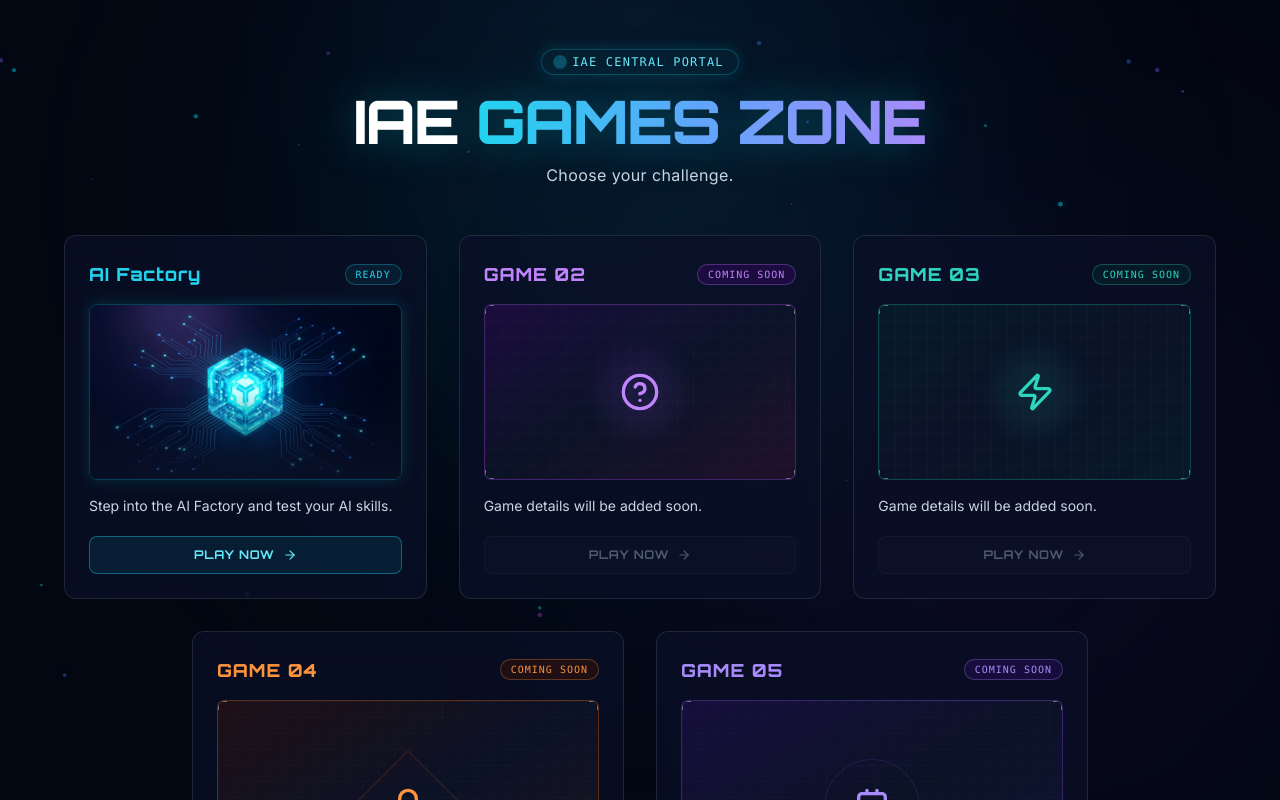
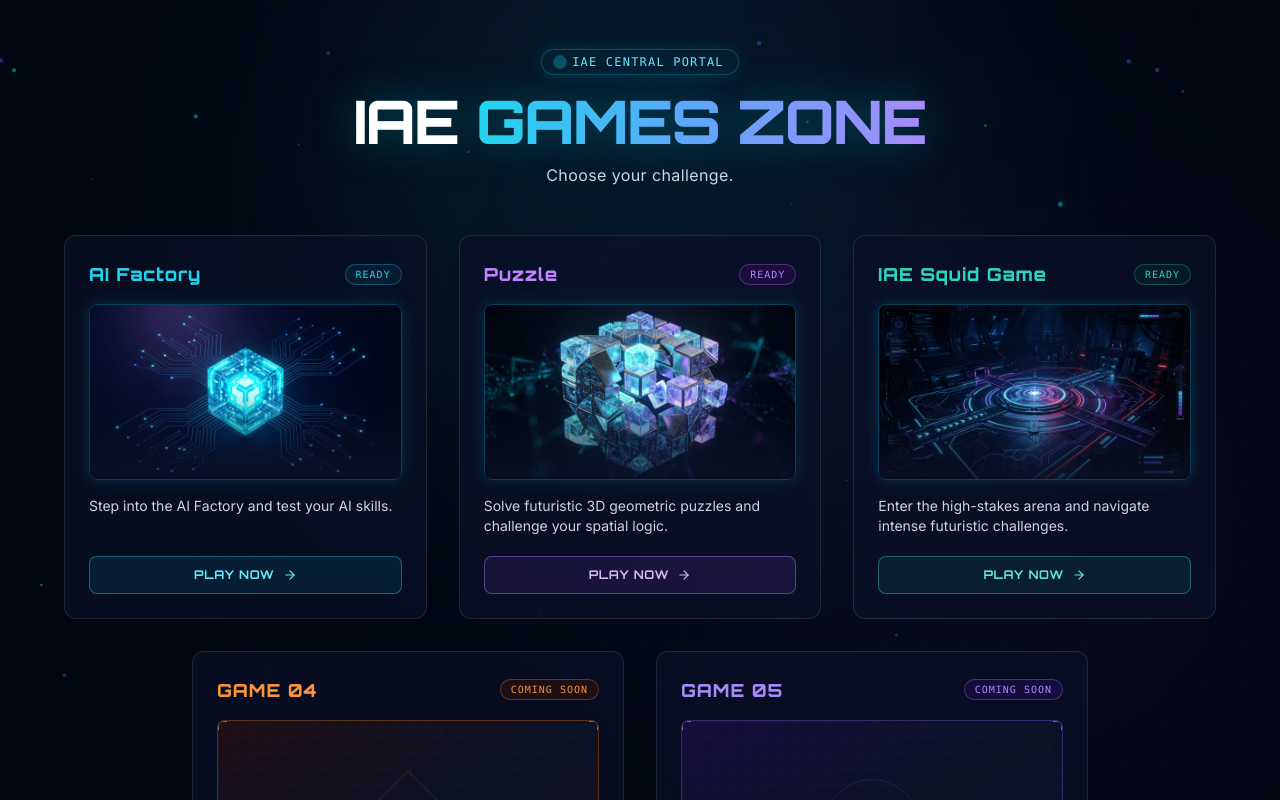
Before and after one commit to Vaishnavibodele/Game_Portal, a React (Vite) app: page / in a window 1280 px wide. Shown: the top 800 px of the page. Built offline with nearby package versions, Linux system fonts and the light colour scheme.

Commit message:
Version 2: Update Puzzle and IAE Squid Game cards in Games Zone

```diff
--- a/src/data/games.js
+++ b/src/data/games.js
@@ -19,19 +19,19 @@ const games = [
   {
     id: 2,
     number: "GAME 02",
-    title: "Coming Soon",
-    description: "Game details will be added soon.",
-    image: null,
-    url: null,
+    title: "Puzzle",
+    description: "Solve futuristic 3D geometric puzzles and challenge your spatial logic.",
+    image: "/assets/puzzle_card.jpg",
+    url: "https://puzzle-game-ten-pi.vercel.app/display?room=EXPO26",
     accent: "purple"
   },
   {
     id: 3,
     number: "GAME 03",
-    title: "Coming Soon",
-    description: "Game details will be added soon.",
-    image: null,
-    url: null,
+    title: "IAE Squid Game",
+    description: "Enter the high-stakes arena and navigate intense futuristic challenges.",
+    image: "/assets/squid_game_card.jpg",
+    url: "https://fabulous-youtiao-31f6a2.netlify.app/",
     accent: "teal"
   },
   {
```
Also changed, not shown: public/assets/puzzle_card.jpg (added), public/assets/squid_game_card.jpg (added).
